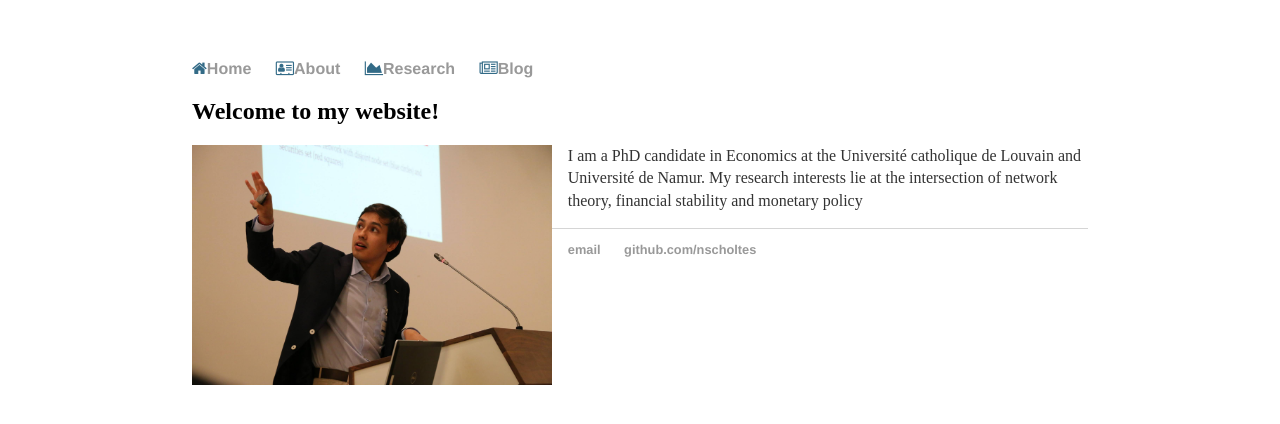
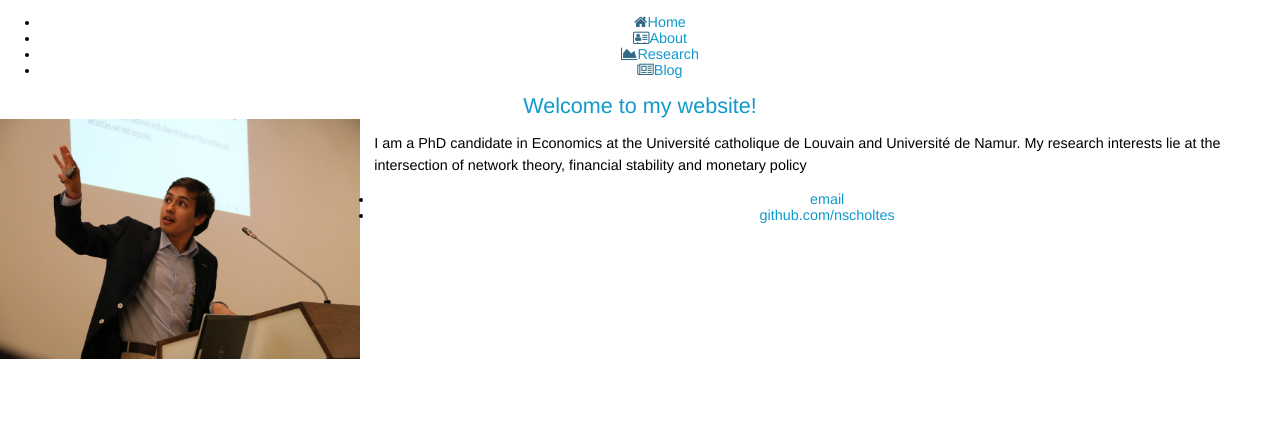
Before and after one commit to nscholtes/nscholtes.github.io, a Jekyll site: the page built from index.html, in a window 1280 px wide. Shown: the top 424 px of the page. Built offline with Jekyll 4.4.1, drawn with Linux system fonts in a browser that asks for light colours; nearby versions of some CDN libraries; library files that are not in the unit come from our copies.

Commit message:
Update default.html

```diff
--- a/_layouts/default.html
+++ b/_layouts/default.html
@@ -1,10 +1,140 @@
 <!DOCTYPE html>
 <html>
 <head>
-		<link rel="stylesheet" href="css/main.css">
 <title>{{ page.title }}</title>
-		<!-- link to main stylesheet -->
 <link rel="stylesheet" type="text/css" href="css/font-awesome.min.css">
+	<style type="text/css">
+
+  h1,h2,h3,h4,h5,pre,code,p {font-size: 1em;}
+  dl,li,dt,dd,h1,h2,h3,h4,h5,h6,pre,form,body,html,p,blockquote,fieldset,input {margin: 0; padding: 0;}
+  a img,:link img,:visited img {border: none;}
+  address {font-style: normal;}
+
+  body {
+    text-align: center;
+    font: 90% Helvetica, Arial, Verdana, sans-serif;
+    margin: 0;
+    padding: 0;
+    background-color: #fff;
+  }
+  h1 {
+    font-weight: normal;
+    font-family: Helvetica, Arial, Verdana;
+    font-size: 2.5em;
+    color: #fff;
+    margin: 0 0 5px 0;
+    }
+  h2 {
+    font-size: 1.5em;
+    font-weight: normal;
+    color: #1199cc;
+  }
+  h3 {
+    font-size: 1.9em;
+    font-weight: bold;
+    color: #ff44aa;
+    margin: 0 0 20px 0;
+  }
+  #subheading {
+    font-weight: normal;
+    font-style: italic;
+    font-family: Georgia;
+    font-size: 1em;
+    color: #fff;
+    margin: 0 0 0 0;
+  }
+  p {
+    margin: 1em 0;
+    line-height: 1.5;
+  }
+
+  a img,:link img,:visited img {border: none;}
+  a:link {
+    text-decoration: none;
+    color: #1199cc;
+  }
+  a:visited {
+    text-decoration: none;
+    color: #1199cc;
+  }
+  a:hover, a:active {
+    text-decoration: underline;
+  }
+
+  ul#navigation {
+    margin: 0; padding:0;
+    text-align: left;
+    background-color: #fff;
+    border-bottom: 1px solid #1199cc;
+  }
+  ul#navigation li {
+    list-style: none;
+    display: inline;
+    margin: 0; padding:20px;
+    line-height: 2.5em;
+    font-size: 1.5em;
+  }
+  ul#navigation li a {
+    color: #1199cc;
+  }
+  ul#list {
+    margin: 0 0 20px 0; padding:0;
+  }
+  ul#list li {
+    margin: 0 0 0 30px; padding: 0;
+    line-height: 1.5em;
+    font-size: 1em;
+  }
+
+  #container {
+    width: 840px;
+    text-align: left;
+    margin: 0 auto;
+    background-color:#fff;
+    padding: 10px;
+    margin-top: 10px;
+  }
+  #header {
+    margin-bottom: 0px;
+    background-color: #006699;
+    padding: 10px 10px 10px 10px;
+  }
+  #navigation {
+    margin: 0px;
+    padding: 0px;
+  }
+  #footer {
+    padding: 1em;
+    margin: 1em 0 0 0;
+    color: #1199cc;
+    background-color: #004455;
+  }
+  hr {
+    margin: 0px;
+    border-style: none;
+    height: 1px;
+    color: #ccc;
+  }
+  #abstract {
+    margin: 1em 0;
+    margin-top: 0;
+    line-height: 1.5;
+    font-weight: normal;
+    font-size: 0.9em;
+    text-align: justify;
+    line-height: 16px;
+    margin-right: 60px;
+    margin-left: 50px;
+  }
+  #date {
+    color: #ff44aa;
+  }
+  #newid {
+    font-weight: bold;
+    color: #ff44aa;
+  }
+  </style>
+
 </head>
 <body>
 	<nav>
```
Lines whose indentation alone changed are shown as unchanged.
